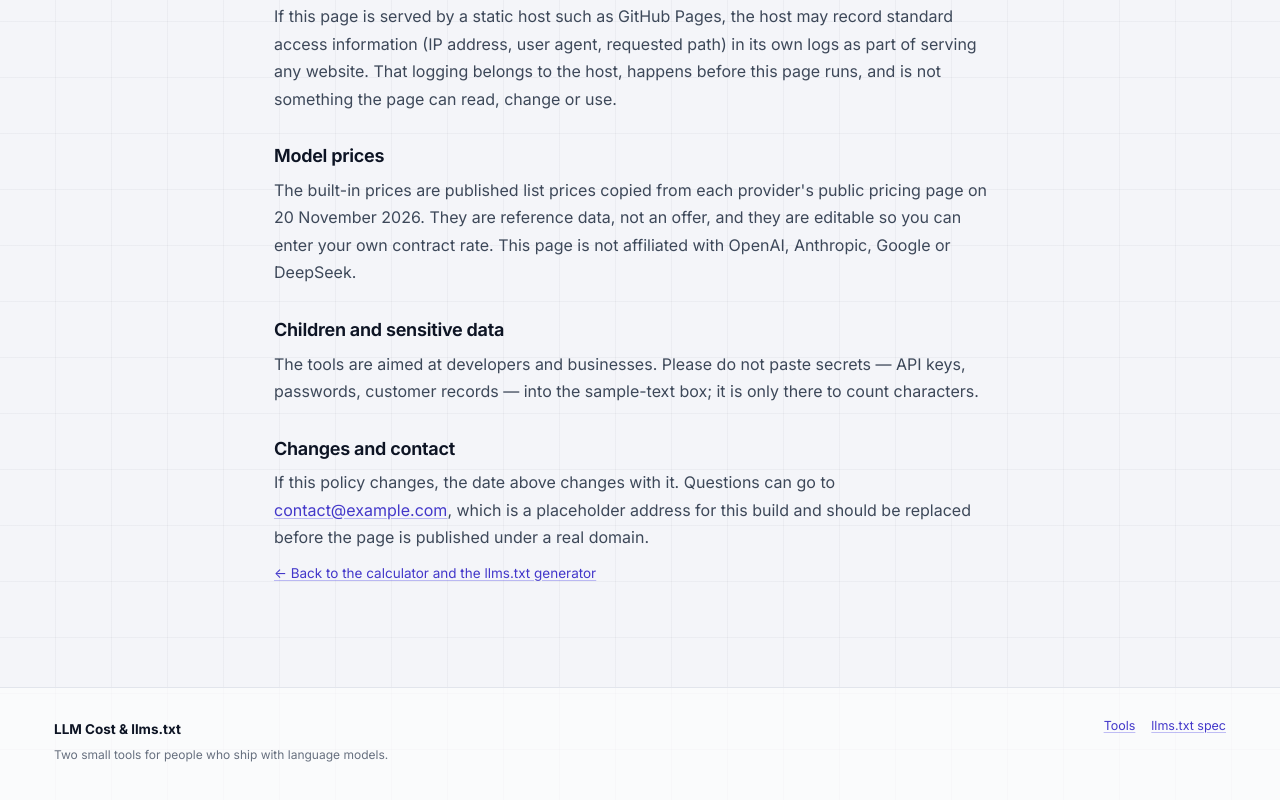
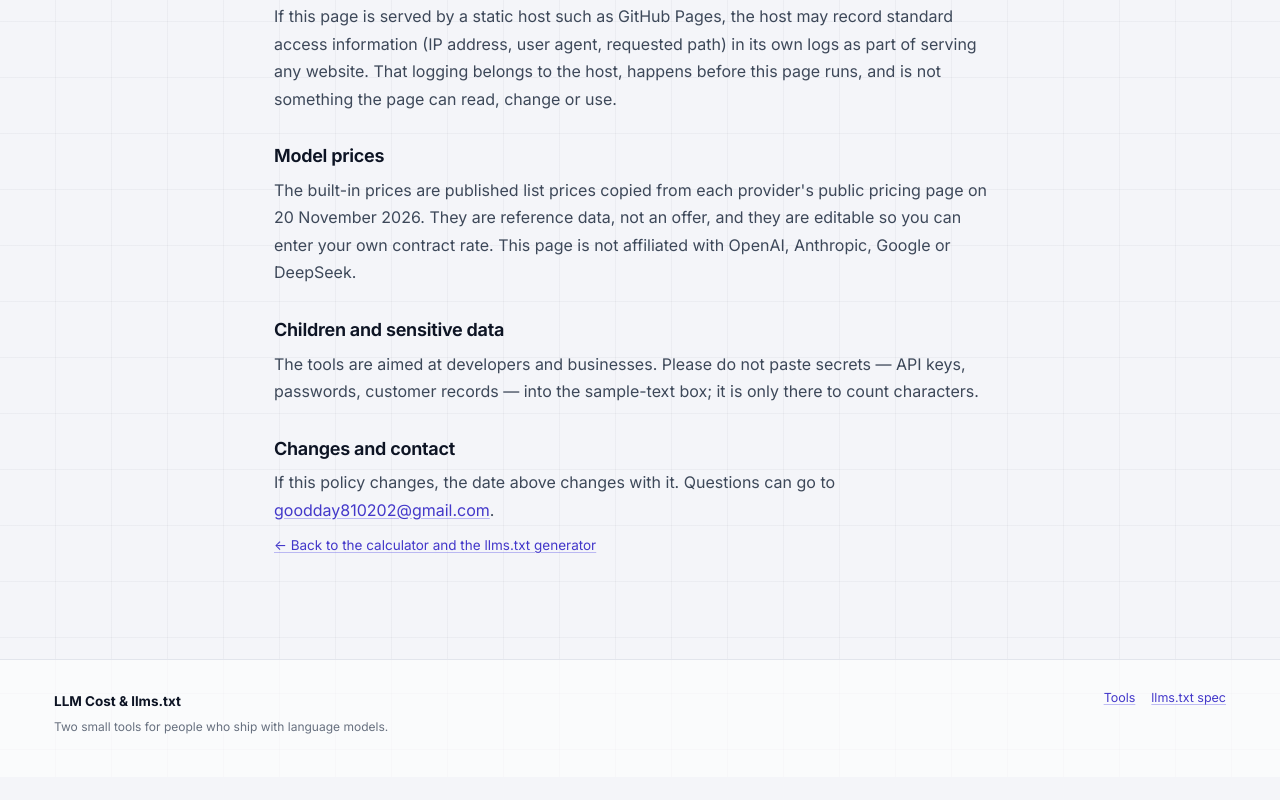
Before and after one commit to MarCJ81/llm-cost-llms-txt, a plain HTML site: page privacy.html in a window 1280 px wide. Shown: the part 986-1786 px from the top of the page. After the commit the page ends 1763 px from the top, so only its background shows below. Drawn offline with Linux system fonts and the light colour scheme.

Commit message:
Set privacy contact email to goodday810202@gmail.com

```diff
--- a/privacy.html
+++ b/privacy.html
@@ -62,7 +62,7 @@
   <p>The tools are aimed at developers and businesses. Please do not paste secrets — API keys, passwords, customer records — into the sample-text box; it is only there to count characters.</p>
 
   <h2>Changes and contact</h2>
-  <p>If this policy changes, the date above changes with it. Questions can go to <a href="mailto:contact@example.com">contact@example.com</a>, which is a placeholder address for this build and should be replaced before the page is published under a real domain.</p>
+  <p>If this policy changes, the date above changes with it. Questions can go to <a href="mailto:goodday810202@gmail.com">goodday810202@gmail.com</a>.</p>
 
   <p class="doc-back"><a href="./">← Back to the calculator and the llms.txt generator</a></p>
 </main>
```
Also changed, not shown: index.html (+1 -1 lines), 1 other file.
